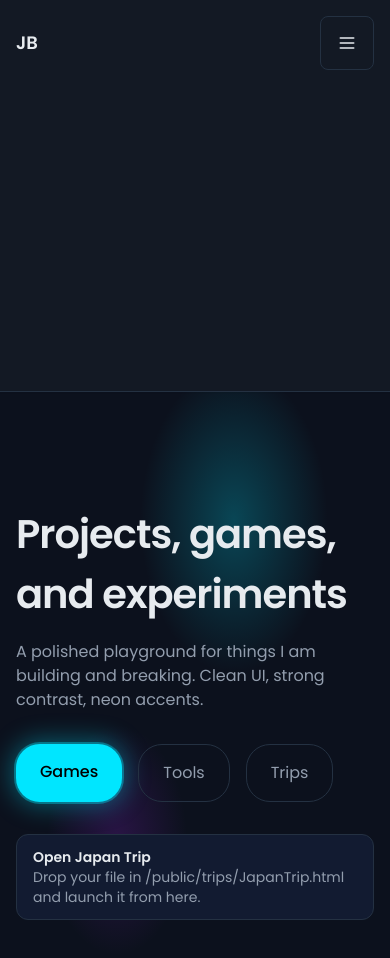
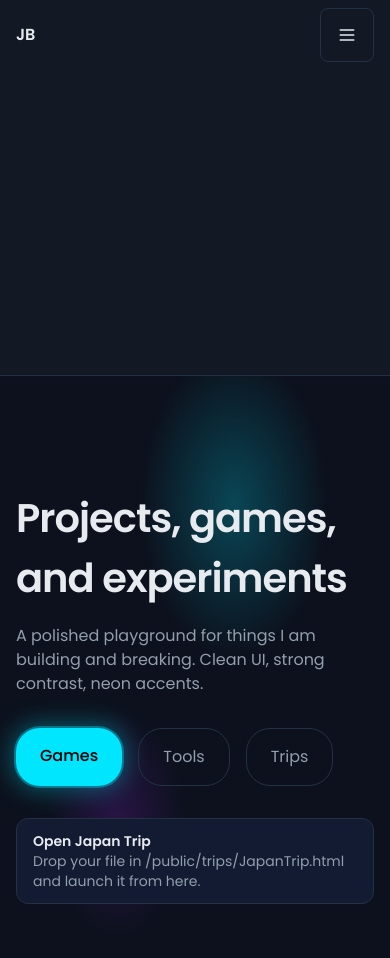
Before and after one commit to ferynd/Website, a Next.js app: page / in a window 390 px wide. Shown: the top 958 px of the page. Built offline with nearby package versions, Linux system fonts and the light colour scheme.

Commit message:
fix: reduce mobile nav header height

```diff
--- a/components/Nav.tsx
+++ b/components/Nav.tsx
@@ -20,14 +20,19 @@ const activeLinkClass = 'text-text font-medium';
 const inactiveLinkClass = 'text-text-2';
 const mobileMenuTransition =
   'transition-all duration-200 ease-in-out origin-top transform';
+const navShellClass =
+  'sticky top-0 z-50 backdrop-blur-md bg-surface-2/80 border-b border-border shadow-sm';
+const navBarClass = 'container-tight flex items-center justify-between py-2 sm:py-3';
+const brandClass = 'text-base sm:text-lg font-semibold';
+const mobileToggleClass = 'md:hidden p-2 border border-border hover:border-accent';
 
 export default function Nav() {
   const pathname = usePathname();
   const [open, setOpen] = useState(false);
   return (
-    <header className="sticky top-0 z-50 backdrop-blur-md bg-surface-2/80 border-b border-border shadow-sm">
-      <nav className="container-tight flex items-center justify-between py-4">
-        <Link href="/" className={`text-lg font-semibold ${linkBaseClass}`}>
+    <header className={navShellClass}>
+      <nav className={navBarClass}>
+        <Link href="/" className={`${brandClass} ${linkBaseClass}`}>
           JB
         </Link>
         <Button
@@ -35,7 +40,7 @@ export default function Nav() {
           aria-expanded={open}
           variant="ghost"
           size="sm"
-          className="md:hidden p-4 border border-border hover:border-accent"
+          className={mobileToggleClass}
           onClick={() => setOpen(!open)}
         >
           {open ? <X className="h-5 w-5" /> : <Menu className="h-5 w-5" />}
```
